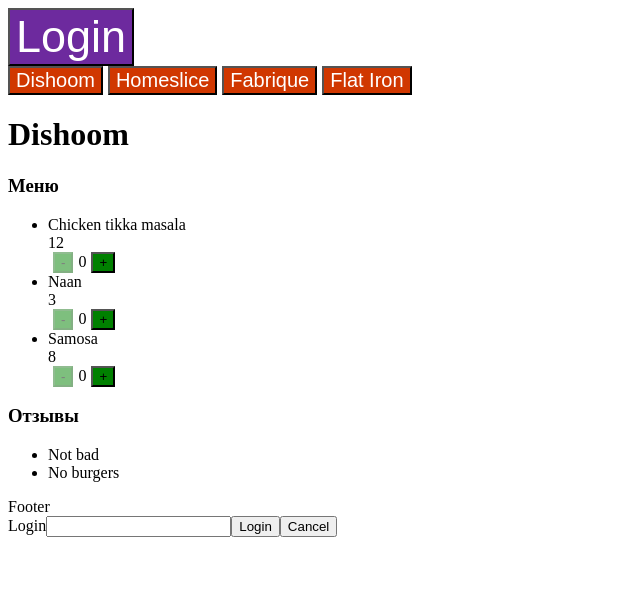
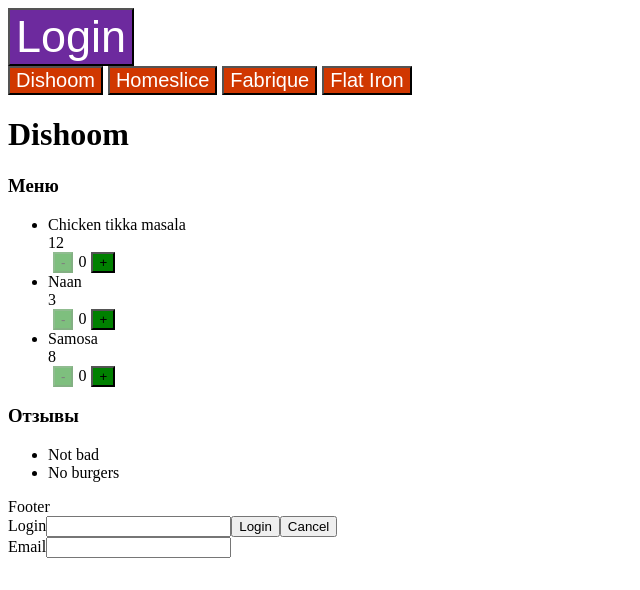
Before and after one commit to krparen/react-course-homeworks, a React (Vite) app: page / in a window 1280 px wide. Both pictures are taken after a click on the button "Login". Shown: the top 590 px of the page, without its empty margins (0-640 px from the left). Built offline with nearby package versions, Linux system fonts and the light colour scheme.

Commit message:
lecture-5/hw add second input, use useReducer for getting input values

```diff
--- a/src/components/login-modal/modal-content.jsx
+++ b/src/components/login-modal/modal-content.jsx
@@ -1,19 +1,43 @@
 import styles from "./styles.module.scss";
-import {useContext, useState} from "react";
+import {useContext, useReducer, useState} from "react";
 import {UserContext} from "../../contexts/user.js";
 
-export default function ModalContent({ onClose }) {
+export default function ModalContent({onClose}) {
+
+    const BASE_INPUT_STATE = {username: "", email: ""};
+
+    const reducer = (state, {type, payload}) => {
+        switch (type) {
+            case "setUsername":
+                return {
+                    ...state,
+                    username: payload
+                }
+            case "setEmail":
+                return {
+                    ...state,
+                    email: payload
+                }
+            default:
+                return state;
+        }
+    }
 
     const {currentUser, setCurrentUser} = useContext(UserContext);
-    const [userFromInput, setUserFromInput] = useState({"name": "", "password": ""});
-
-    const handleUserFromInputChange = (event) => {
-        setUserFromInput({"name": event.target.value, "password": "dummy password"});
-    }
+    const [userFromReducer, dispatch] = useReducer(reducer, BASE_INPUT_STATE, () => {
+    });
 
     const setUserInContextAndCloseModal = () => {
-        setCurrentUser(userFromInput);
-        onClose();
+        console.log("user from reducer on click button moment: ", userFromReducer);
+        if (!userFromReducer.username) {
+            alert("Please fill USERNAME for login.");
+        } else if (!userFromReducer.email) {
+            alert("Please fill EMAIL for login.");
+        } else {
+            const temporaryIntermediateUser = {name: userFromReducer.username, password: userFromReducer.email}
+            setCurrentUser(temporaryIntermediateUser);
+            onClose();
+        }
     }
 
     return (
@@ -24,7 +48,17 @@
                     <input
                         type="text"
                         id="username"
-                        onChange={handleUserFromInputChange}
+                        value={userFromReducer?.username}
+                        onChange={(event) => dispatch({type: "setUsername", payload: event.target.value})}
+                    />
+                </div>
+                <div>
+                    <label htmlFor="email">Email</label>
+                    <input
+                        type="text"
+                        id="email"
+                        value={userFromReducer?.email}
+                        onChange={(event) => dispatch({type: "setEmail", payload: event.target.value})}
                     />
                 </div>
             </form>
```
